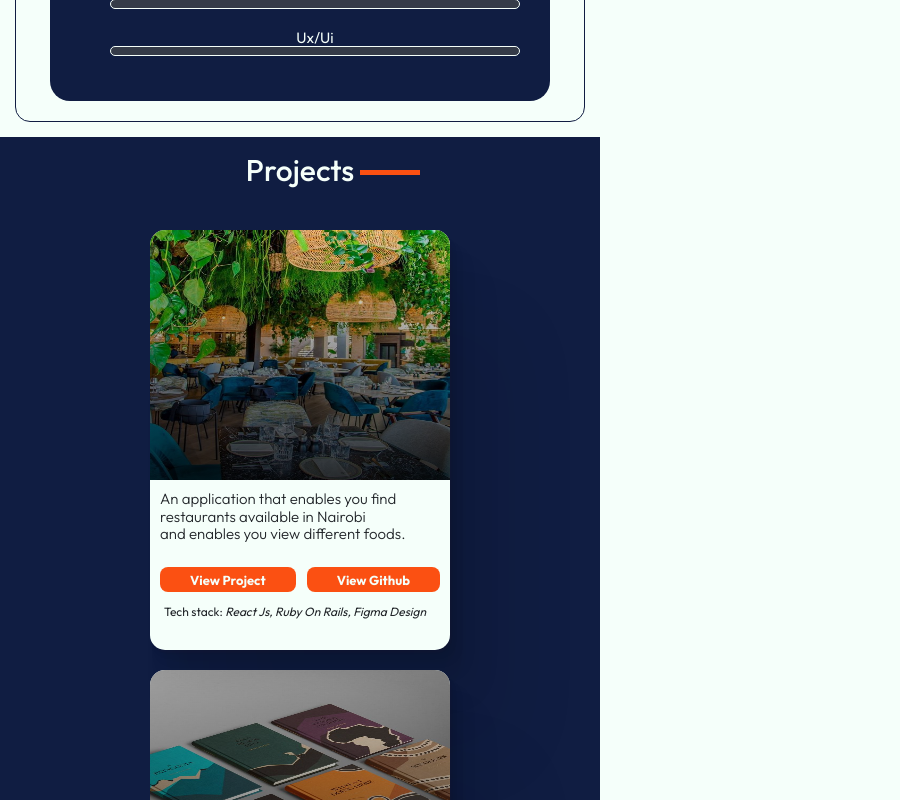
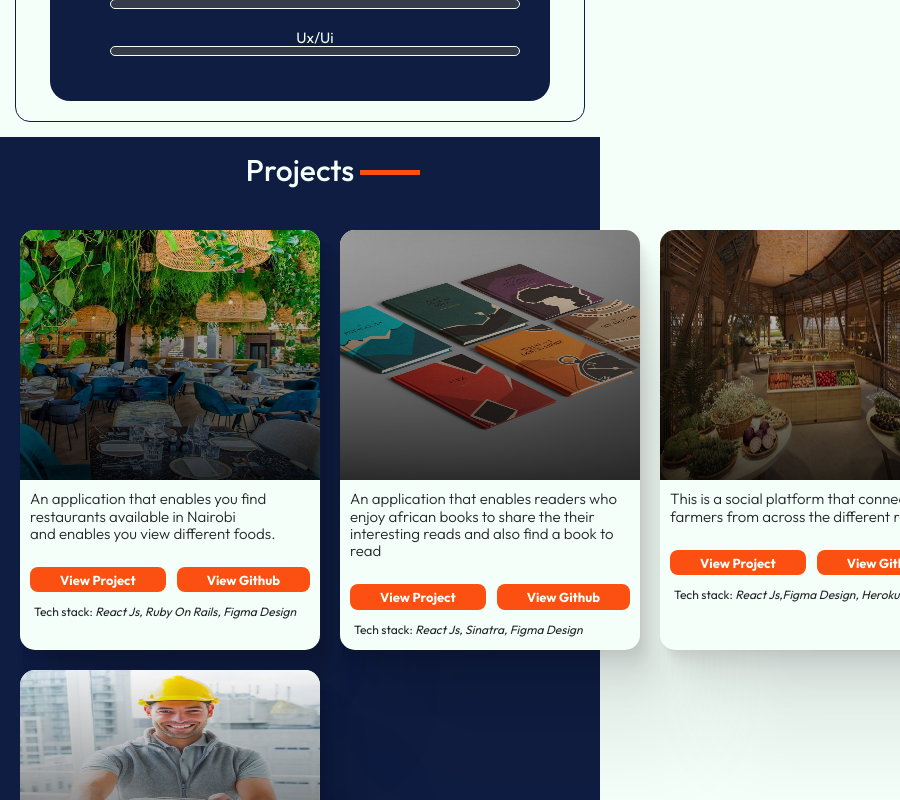
Before and after one commit to Murage-Ivy/my-portfolio, a React (Create React App) app: page / in a window 600 px wide. Shown: the part 1360-2160 px from the top of the page, 900 px wide, since content can reach past the window. Built offline with nearby package versions, Linux system fonts and the light colour scheme.

Commit message:
Fix breakpoint for project section

```diff
--- a/src/components/projects/Project.css
+++ b/src/components/projects/Project.css
@@ -115,9 +115,9 @@
 i {
   font-size: 12px;
 }
-@media only screen and (max-width: 600px) {
-  .projects {
-    grid-template-columns: repeat(1, 1fr);
+@media only screen and (min-width: 600px) {
+  #projects {
+    min-height: fit-content;
   }
 
   #projects > h2::after {
@@ -129,6 +129,4 @@ i {
     background-color: var(--tertiary-color);
     height: 5px;
   }
-
-
 }
```
